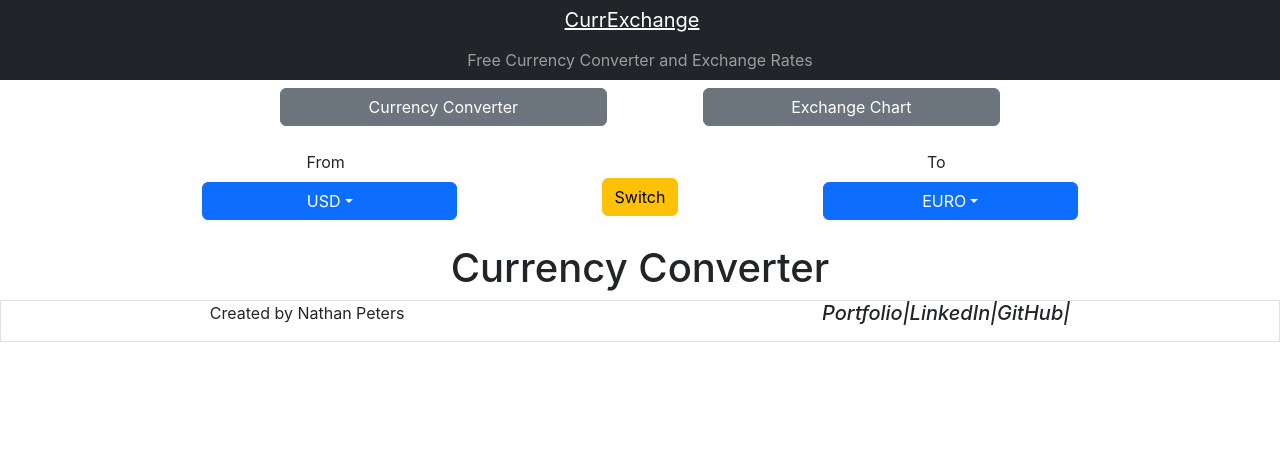
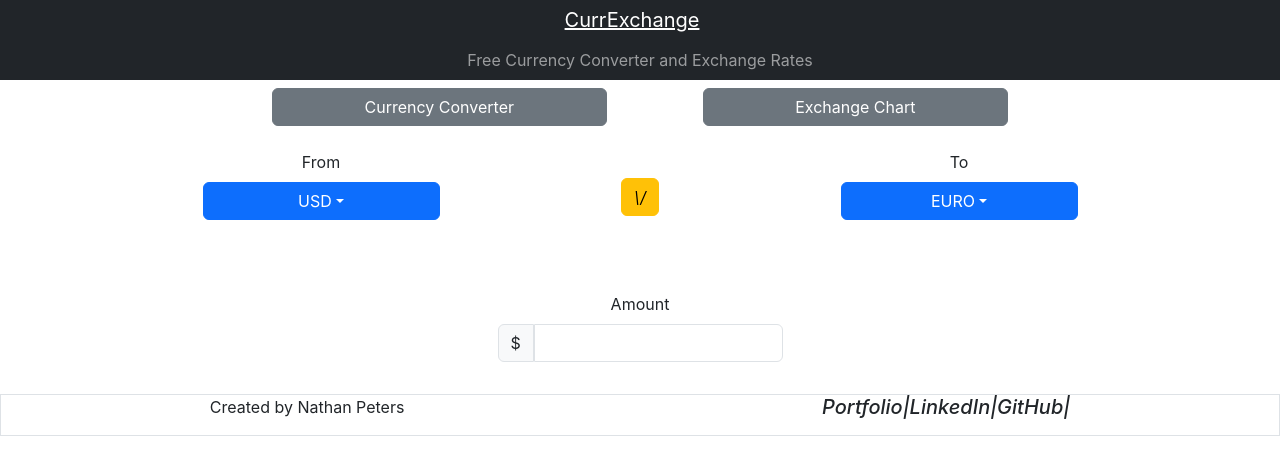
Before and after one commit to nathanpeters8/Currency-Exchange-Rate-App, a React (Create React App) app: page / in a window 1280 px wide. Shown: the top 474 px of the page. Built offline with nearby package versions, Linux system fonts and the light colour scheme.

Commit message:
add amount input for converter page

```diff
--- a/src/App.css
+++ b/src/App.css
@@ -36,3 +36,13 @@
     transform: rotate(360deg);
   }
 }
+
+
+/* ----------------------- */
+
+@media (max-width: 767px) {
+  #amount-input {
+    padding-left: 12px;
+    padding-right: 12px;
+  }
+}
--- a/src/Converter.js
+++ b/src/Converter.js
@@ -2,7 +2,19 @@ import React from 'react';
 
 class Converter extends React.Component {
   render() {
-    return <h1 className='text-center'>Currency Converter</h1>;
+    return (
+      <>
+        <div className='row justify-content-center mt-5'>
+          <div className='col-6 col-md-3 d-flex flex-column align-items-center mb-4 px-0'>
+            <label className='form-label'>Amount</label>
+            <div className= 'input-group' id='amount-input'>
+              <span className='input-group-text'>$</span>
+              <input type='text' className='form-control ms-0' />
+            </div>
+          </div>
+        </div>
+      </>
+    );
   }
 }
 
--- a/src/Home.js
+++ b/src/Home.js
@@ -6,7 +6,6 @@ class Home extends React.Component {
     return (
       <>
         {/* Page Buttons */}
-        <div className="container-md">
         <div className='row justify-content-center'>
           <div className='col-8 d-flex'>
             <Link to='/' className='btn btn-secondary flex-fill me-5'>
@@ -17,12 +16,11 @@ class Home extends React.Component {
             </Link>
           </div>
         </div>
-        </div>
         {/* Currency Dropdowns */}
-        <div className='container-md d-flex flex-column flex-md-row align-items-center align-items-md-start justify-content-md-around mt-4 px-md-5'>
+        <div className='row d-flex flex-column flex-md-row align-items-center align-items-md-start justify-content-md-around mt-4 px-md-5'>
           {/* From */}
-          <div className='col-6 col-md-3 d-flex flex-md-column align-items-center justify-content-center mb-4'>
-            <label className='form-label me-2'>From</label>
+          <div className='col-6 col-md-3 d-flex flex-column align-items-center justify-content-center mb-4'>
+            <label className='form-label'>From</label>
             <div className='dropdown-center col-12 d-flex'>
               <button
                 type='button'
@@ -53,10 +51,12 @@ class Home extends React.Component {
             </div>
           </div>
           {/* Switch Button */}
-          <button className='btn btn-warning align-self-center ms-4 ms-md-0'>Switch</button>
+          <div className="col-1 d-flex justify-content-center align-self-center">
+            <i className='btn btn-warning'>\/</i>
+          </div>
           {/* To */}
-          <div className='col-6 col-md-3 d-flex flex-md-column align-items-center justify-content-center mt-4 mt-md-0'>
-            <label className='form-label pe-4 me-1'>To</label>
+          <div className='col-6 col-md-3 d-flex flex-column align-items-center justify-content-center mt-4 mt-md-0'>
+            <label className='form-label'>To</label>
             <div className='dropdown-center col-12 d-flex'>
               <button
                 type='button'
```
Lines whose indentation alone changed are shown as unchanged.
